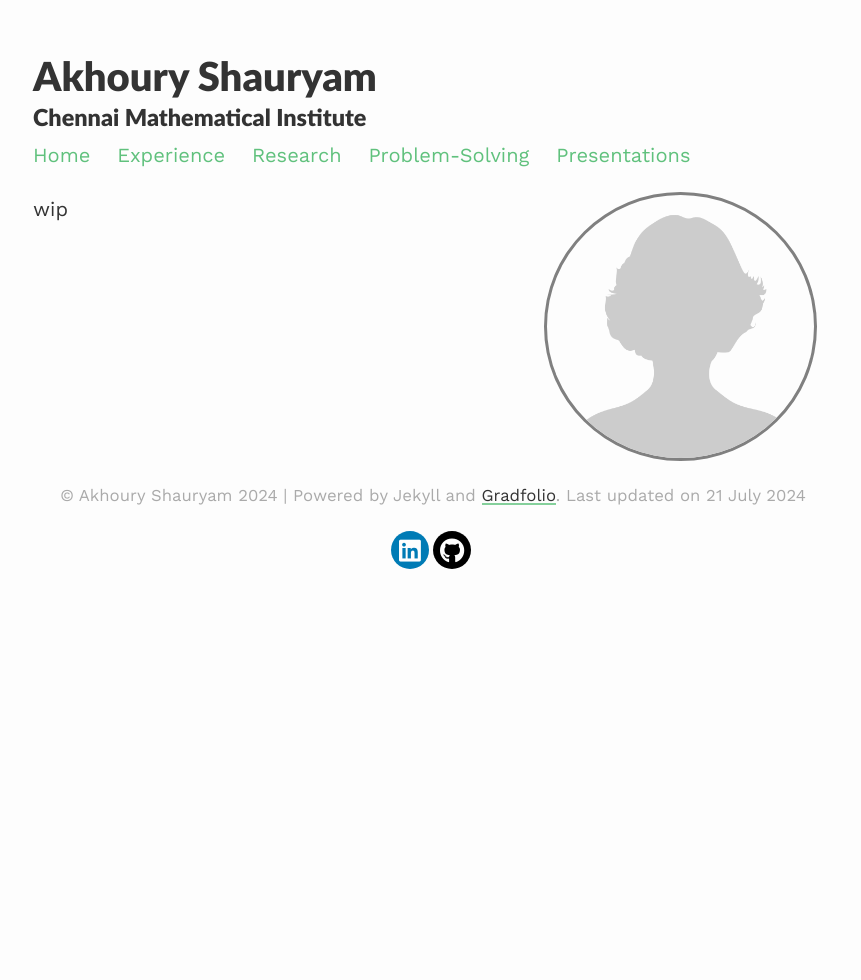
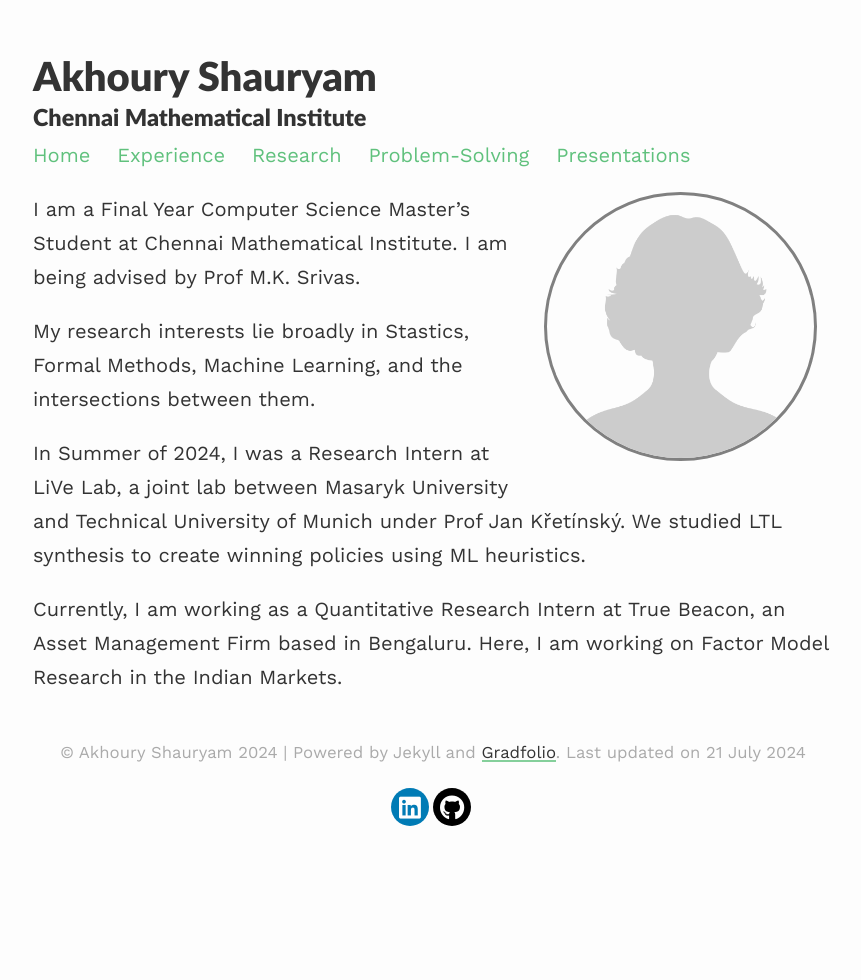
Before and after one commit to Satan-Claws/Satan-Claws.github.io, a Jekyll site: the page built from index.md, in a window 1280 px wide. Shown: the whole page, without its empty margins (207-1068 px from the left). Built offline with Jekyll 4.4.1, drawn with Linux system fonts in a browser that asks for light colours; nearby versions of some CDN libraries.

Commit message:
Update index.md

```diff
--- a/index.md
+++ b/index.md
@@ -7,4 +7,10 @@ profile:
 published: true
 ---
 
-wip
+I am a Final Year Computer Science Master's Student at Chennai Mathematical Institute. I am being advised by Prof M.K. Srivas.
+
+My research interests lie broadly in Stastics, Formal Methods, Machine Learning, and the intersections between them.
+
+In Summer of 2024, I was a Research Intern at LiVe Lab, a joint lab between Masaryk University and Technical University of Munich under Prof Jan Křetínský. We studied LTL synthesis to create winning policies using ML heuristics.
+
+Currently, I am working as a Quantitative Research Intern at True Beacon, an Asset Management Firm based in Bengaluru. Here, I am working on Factor Model Research in the Indian Markets.
```
